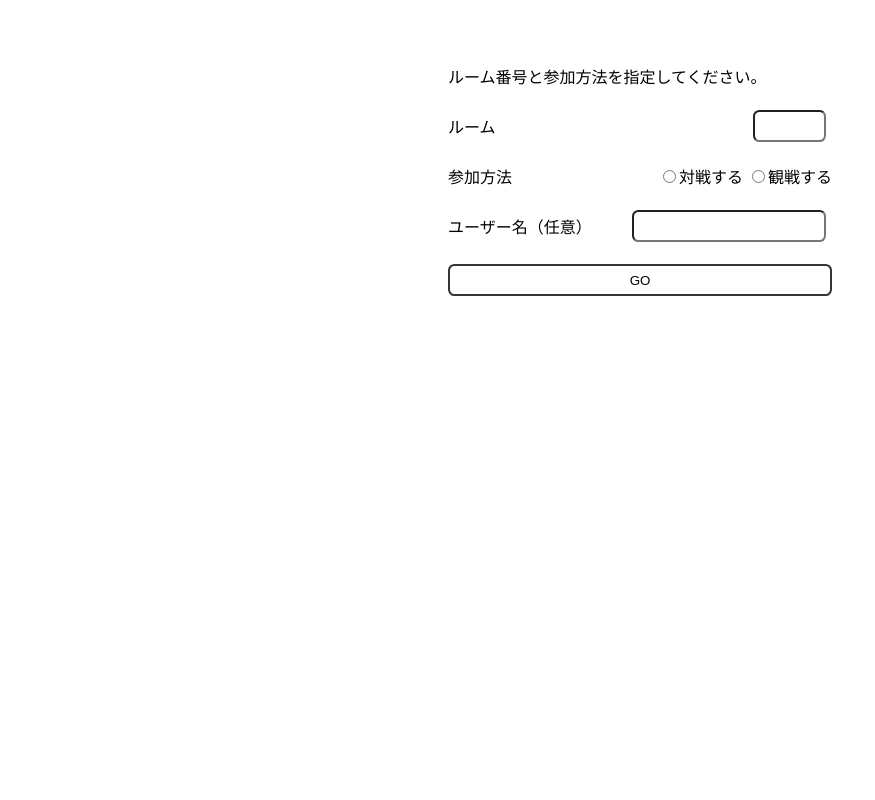
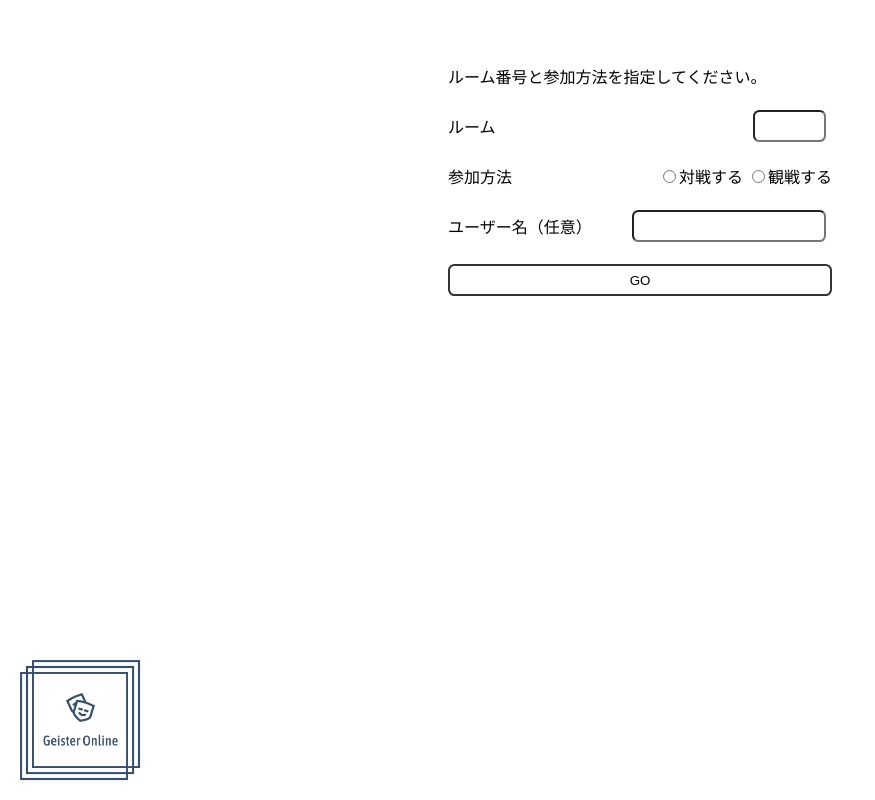
Before and after one commit to midorimici/geister-online, a website built with webpack: page public/index.html in a window 1280 px wide. Shown: the whole page, without its empty margins (0-875 px from the left). Built offline with nearby package versions, Linux system fonts and the light colour scheme.

Commit message:
💄 add logo and favicon

```diff
--- a/public/index.html
+++ b/public/index.html
@@ -4,7 +4,11 @@
         <meta charset='UTF-8'>
         <meta name='viewport' content='width=device-width, initial-scale=1.0, minimum-scale=1.0, maximum-scale=1, user-scalable=no'>
         <title>Geister Online</title>
-        <link rel='stylesheet' href='./static/style.css?01122258'>
+        <meta name='description' content='ガイスターオンライン対戦'>
+        <link rel='icon' href='./static/logo/favicon.ico'>
+        <link rel='apple-touch-icon' sizes='180x180' href='./static/logo/apple-touch-icon.png'>
+        <link rel='manifest' href='./static/site.webmanifest'>
+        <link rel='stylesheet' href='./static/style.css?01131447'>
         <!-- Font Awesome Free 5.15.1 by @fontawesome - https://fontawesome.com License - https://fontawesome.com/license/free (Icons: CC BY 4.0, Fonts: SIL OFL 1.1, Code: MIT License) -->
     </head>
     <body>
@@ -51,6 +55,7 @@
                 </form>
             </div>
         </section>
+        <img id='logo' src='./static/logo/logo.png' width='160' alt='logo'>
         <script src='/socket.io/socket.io.js'></script>
         <script src='./bundle.js'></script>
     </body>
--- a/public/static/style.css
+++ b/public/static/style.css
@@ -4,6 +4,12 @@ body {
     align-items: center;
     height: 100vh;
     margin: 0;
+}
+
+#logo {
+    position: absolute;
+    left: 0;
+    bottom: 0;
 }
 
 #container {
```
Also changed, not shown: dist/main.js, public/static/logo/apple-touch-icon.png (added), public/static/logo/favicon.ico (added), public/static/logo/logo.png (added), public/static/site.webmanifest (added).
